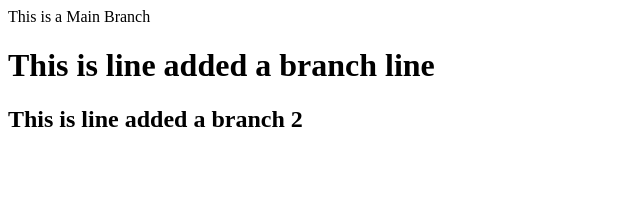
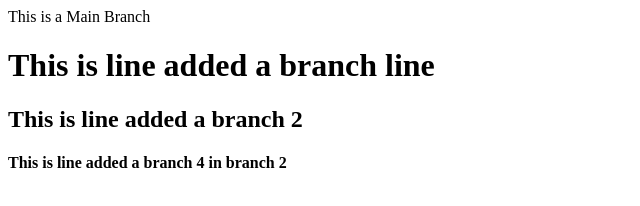
Before and after one commit to HarshNcap/test, a plain HTML site: page Branchig.html in a window 1280 px wide. Shown: the whole page, without its empty margins (0-640 px from the left). Drawn offline with Linux system fonts and the light colour scheme.

Commit message:
addde in branch 2

```diff
--- a/Branchig.html
+++ b/Branchig.html
@@ -3,5 +3,6 @@
     <p>This is a Main Branch</p>
     <h1>This is line added a branch line</h1>
     <h2>This is line added a branch 2 </h2>
+    <h4>This is line added a branch 4 in branch 2</h4>
   </body>
 </html>
```
